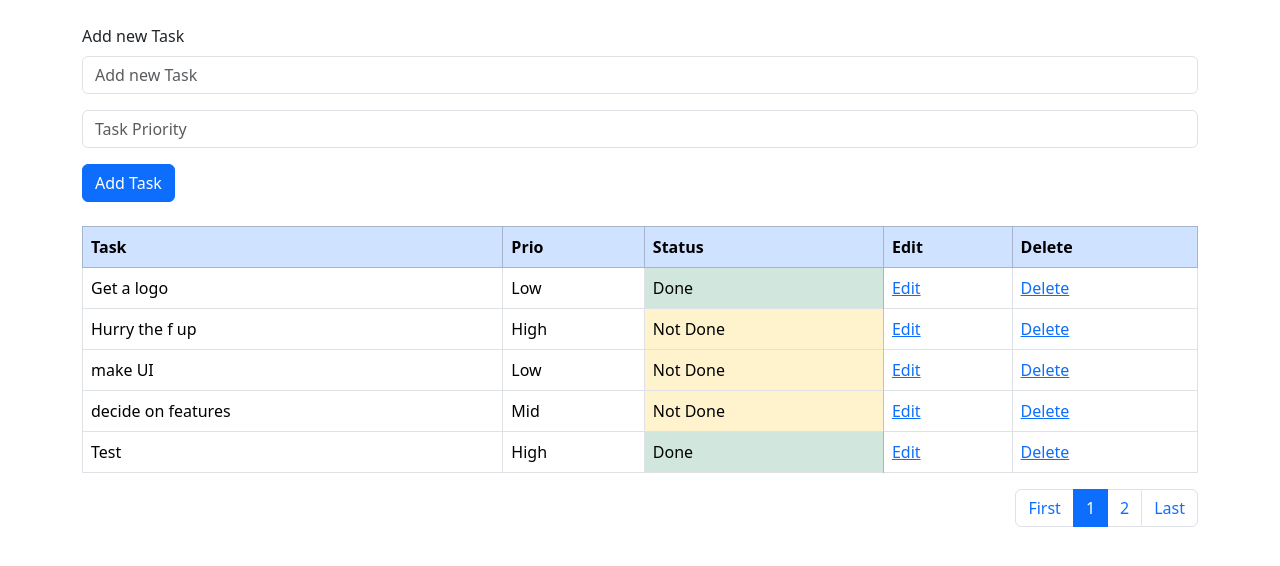
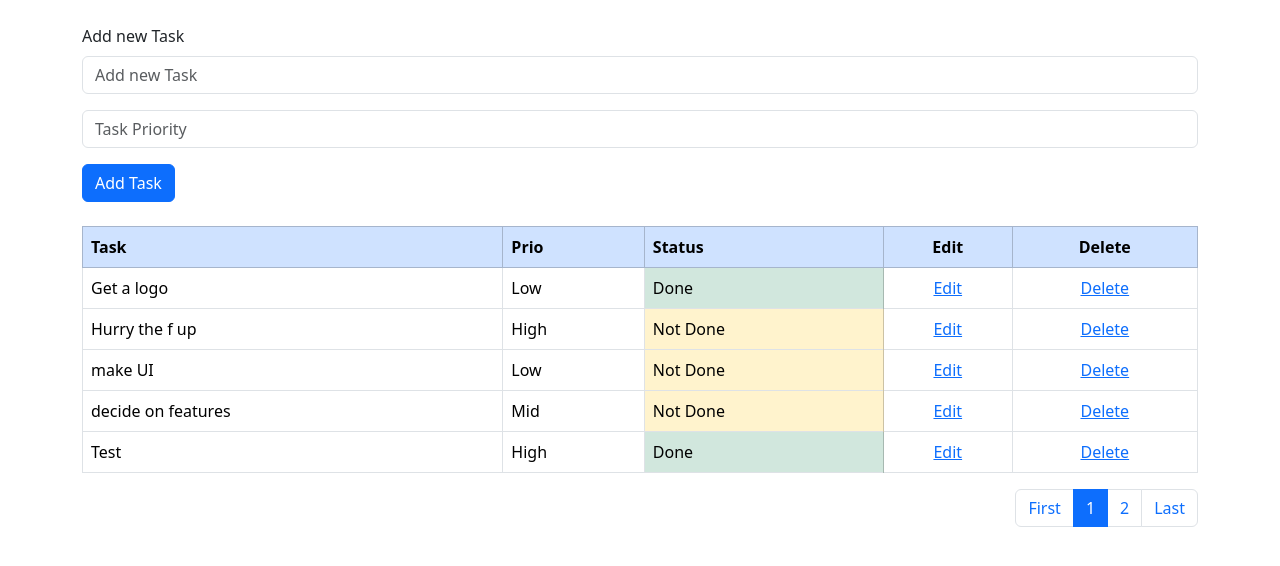
Before and after one commit to akshay-not-a-bot/taskbyte, a Django app: page /todolist/ in a window 1280 px wide. Shown: the part 76-642 px from the top of the page. Run offline with Django 5.2, Linux system fonts and the light colour scheme; data comes from the database, SQL or seed files in the repository; both versions use the stored data as it was after the commit.

Commit message:
Edit and delete working, Need to add: Delete redirects to the same page on pagination, optionally edit takes to the last page where entry got added

```diff
--- a/todo_list_app/templates/todo_list.html
+++ b/todo_list_app/templates/todo_list.html
@@ -44,8 +44,8 @@
                     <th scope="col">Task</th>
                     <th scope="col">Prio</th>
                     <th scope="col">Status</th>
-                    <th scope="col">Edit</th>
-                    <th scope="col">Delete</th>
+                    <th scope="col" class="text-center">Edit</th>
+                    <th scope="col" class="text-center">Delete</th>
                 </tr>
             </thead>
             <tbody>
@@ -59,10 +59,10 @@
                             {% else %}
                                 <td class="table-warning">Not Done</td>
                             {% endif %}
-                            <td>
+                            <td class="text-center">
                                 <a href="{% url 'edit_task' task.id %}">Edit</a>
                             </td>
-                            <td>
+                            <td class="text-center">
                                 <a href="{% url 'delete_task' task.id %}">Delete</a>
                             </td>
                         </tr>
@@ -71,7 +71,7 @@
             </tbody>
         </table>
         <!-- Pagination -->
-        <nav aria-label="Page navigation example">
+        <nav aria-label="Page navigation">
             <ul class="pagination justify-content-end">
                 <li class="page-item">
                     <a class="page-link" href="?pg=1">First</a>     <!-- First page -->
--- a/todo_list_app/views.py
+++ b/todo_list_app/views.py
@@ -1,4 +1,5 @@
 from django.shortcuts import render, redirect
+from django.urls import reverse
 from django.http import HttpResponse
 from .models import TaskList
 from .forms import TaskForm
@@ -27,7 +28,7 @@ def delete_task(request, task_id):
     task = TaskList.objects.get(pk=task_id)
     task.delete()
     messages.success(request, "Task deleted successfully!", extra_tags="delete")
-    return redirect("todo_list")
+    return redirect("todo_list")   # TObe Done: redirect takes to the same page in pagination
 
 def edit_task(request, task_id):
     task = TaskList.objects.get(pk=task_id)
```
Also changed, not shown: db.sqlite3.
